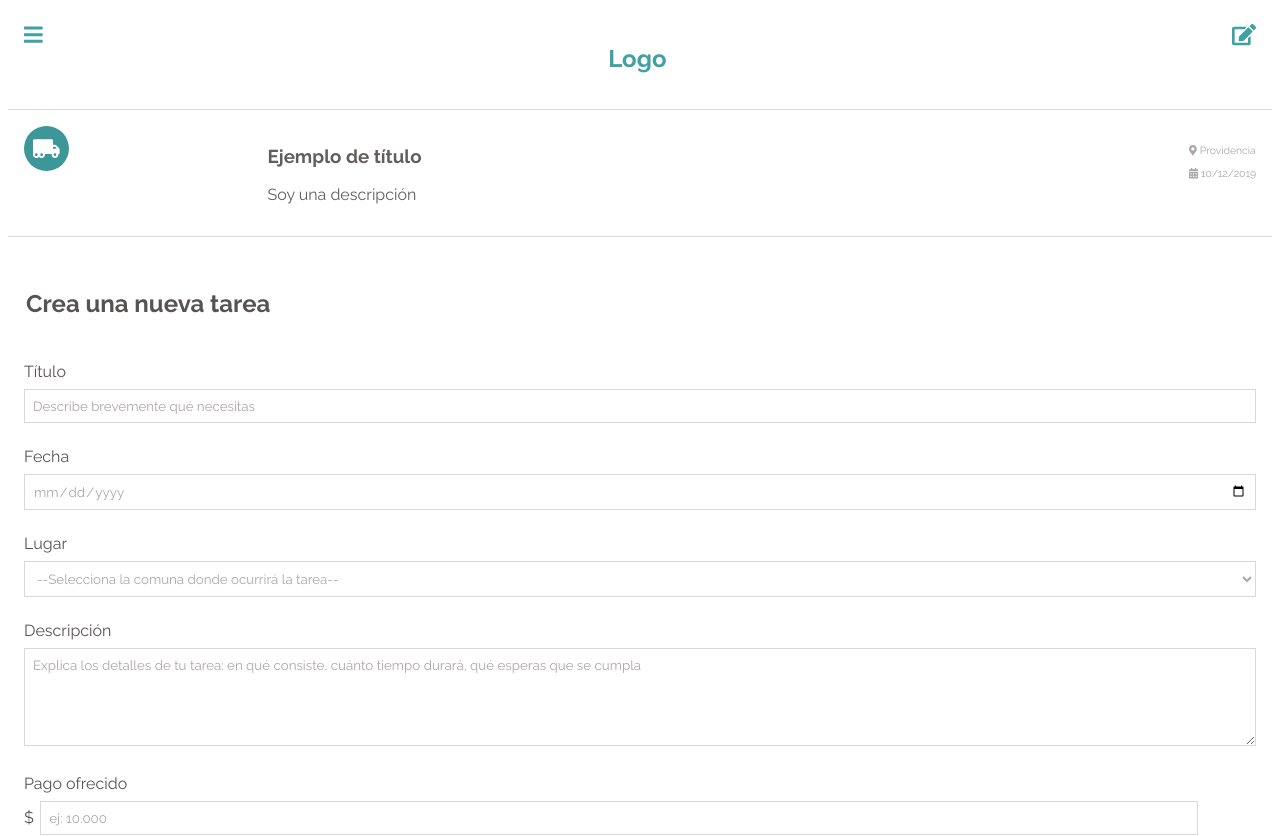
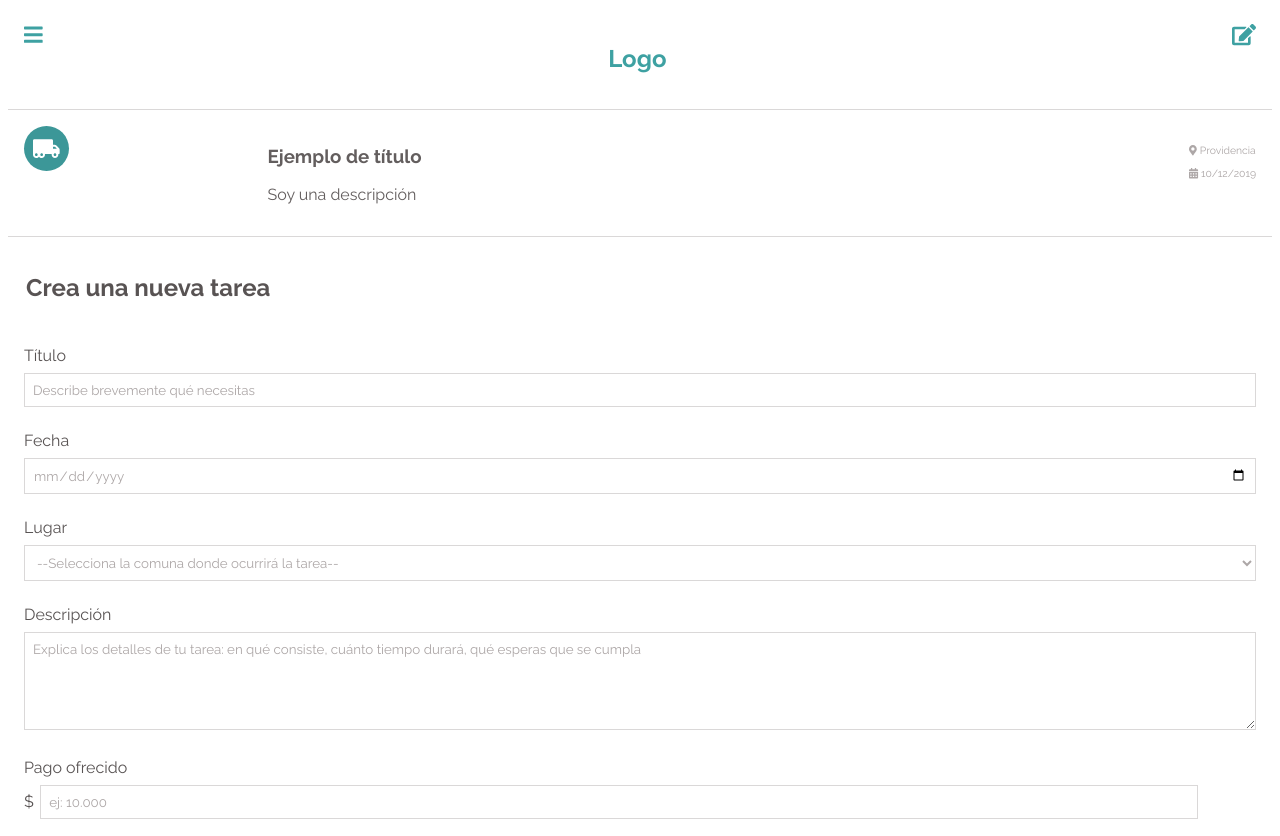
Before and after one commit to leonbagdag/prueba, a React (Create React App) app: page / in a window 1280 px wide. Shown: the top 836 px of the page. Built offline with nearby package versions, Linux system fonts and the light colour scheme.

Commit message:
cambio en botones

```diff
--- a/src/sass/components/_buttons.scss
+++ b/src/sass/components/_buttons.scss
@@ -4,7 +4,7 @@ button {
   font-size: 1em;
   background: $brand-color;
   color: white;
-  margin: 2em auto;
+  margin: 2em auto 0;
   border: none;
   border-radius: 30px;
 
--- a/src/sass/layout/_form.scss
+++ b/src/sass/layout/_form.scss
@@ -1,5 +1,4 @@
 form {
-  margin: 1rem auto;
   padding: 1rem;
   box-sizing: border-box;
   color: $darker-gray;
```
